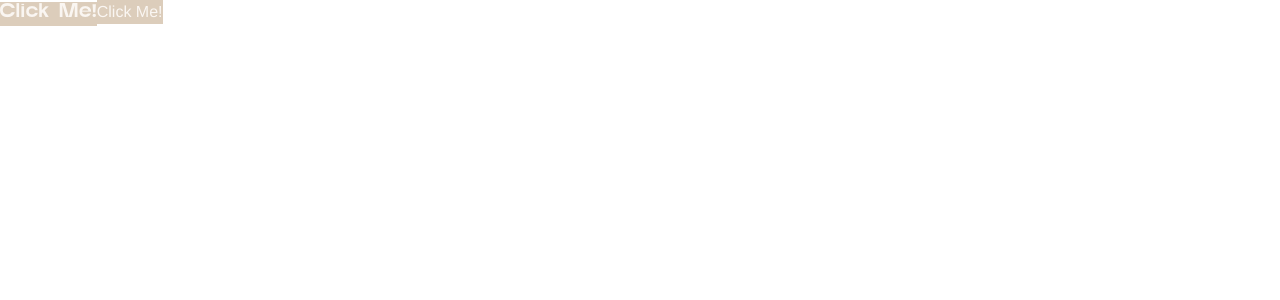
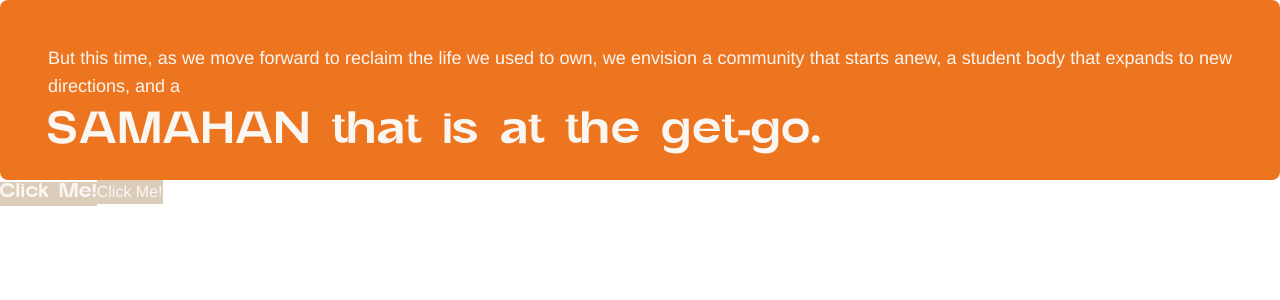
Before and after one commit to SAMAHAN-Systems-Development/samahan-at-the-get-go, a Next.js app: page / in a window 1280 px wide. Shown: the top 300 px of the page. Built offline with nearby package versions, Linux system fonts and the light colour scheme.

Commit message:
refactor: adjust component

```diff
--- /dev/null
+++ b/src/app/AboutFourthSectionOrangeCard/page.tsx
@@ -0,0 +1,9 @@
+import AboutForthSectionOrangeCard from "@/components/ui/AboutPage/AboutFourthSection/AboutForthSectionOrangeCard";
+
+export default function Home() {
+  return (
+    <main>
+      <AboutForthSectionOrangeCard year="SAMAHAN that is at the get-go." />
+    </main>
+  );
+}
--- a/src/components/Home/HomePage.tsx
+++ b/src/components/Home/HomePage.tsx
@@ -1,11 +1,13 @@
 import type { FC } from "react";
 import React from "react";
 
+import AboutForthSectionOrangeCard from "@/components/ui/AboutPage/AboutFourthSection/AboutForthSectionOrangeCard";
 import Button from "@/components/ui/Button";
 
 const HomePage: FC = () => {
   return (
     <>
+      <AboutForthSectionOrangeCard year="SAMAHAN that is at the get-go." />
       <Button
         href="https://www.samahan.addu.edu.ph/"
         className="font-artega bg-beige text-white"
--- a/src/components/ui/AboutPage/AboutForthSectionOrangeCard.tsx
+++ b/src/components/ui/AboutPage/AboutFourthSection/AboutForthSectionOrangeCard.tsx
@@ -11,7 +11,7 @@ const AboutForthSectionOrangeCard = (props: CardProps) => {
       <div className="w-full bg-orange rounded-lg flex flex-col">
         <div className="flex flex-col justify-center mt-7">
           <div className="flex mx-12 my-4">
-            <p className="text-white font-bold lg:text-lg md:text-base text-sm">
+            <p className="text-white font-normal text-justify lg:text-lg md:text-base text-sm">
               But this time, as we move forward to reclaim the life we used to
               own, we envision a community that starts anew, a student body that
               expands to new directions, and a
@@ -19,7 +19,7 @@ const AboutForthSectionOrangeCard = (props: CardProps) => {
           </div>
 
           <div className="flex flex-col ml-12 mb-6">
-            <h1 className="text-white lg:text-6xl md:text-4xl text-3xl font-semibold font-artega">
+            <h1 className="text-white lg:text-4xl text-3xl font-normal font-artega">
               {props.year}
             </h1>
           </div>
```
Also changed, not shown: 1 other file (tests, documents, lock files or other folders).
